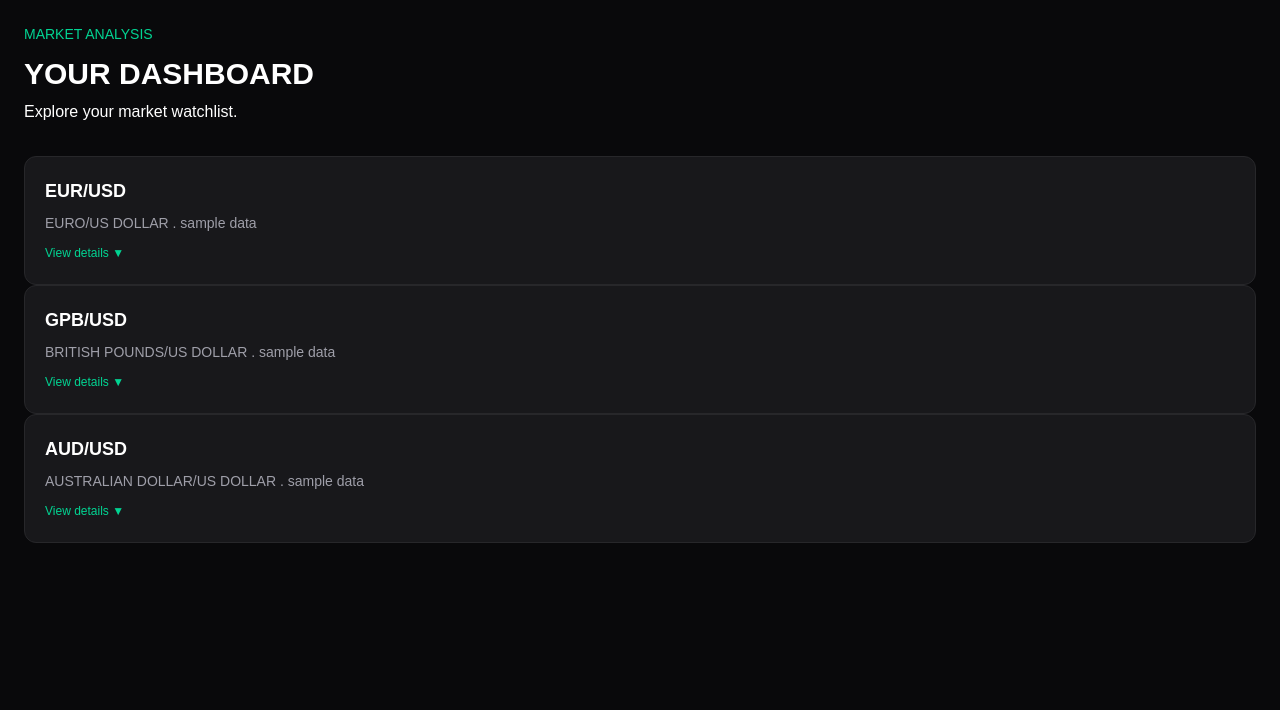
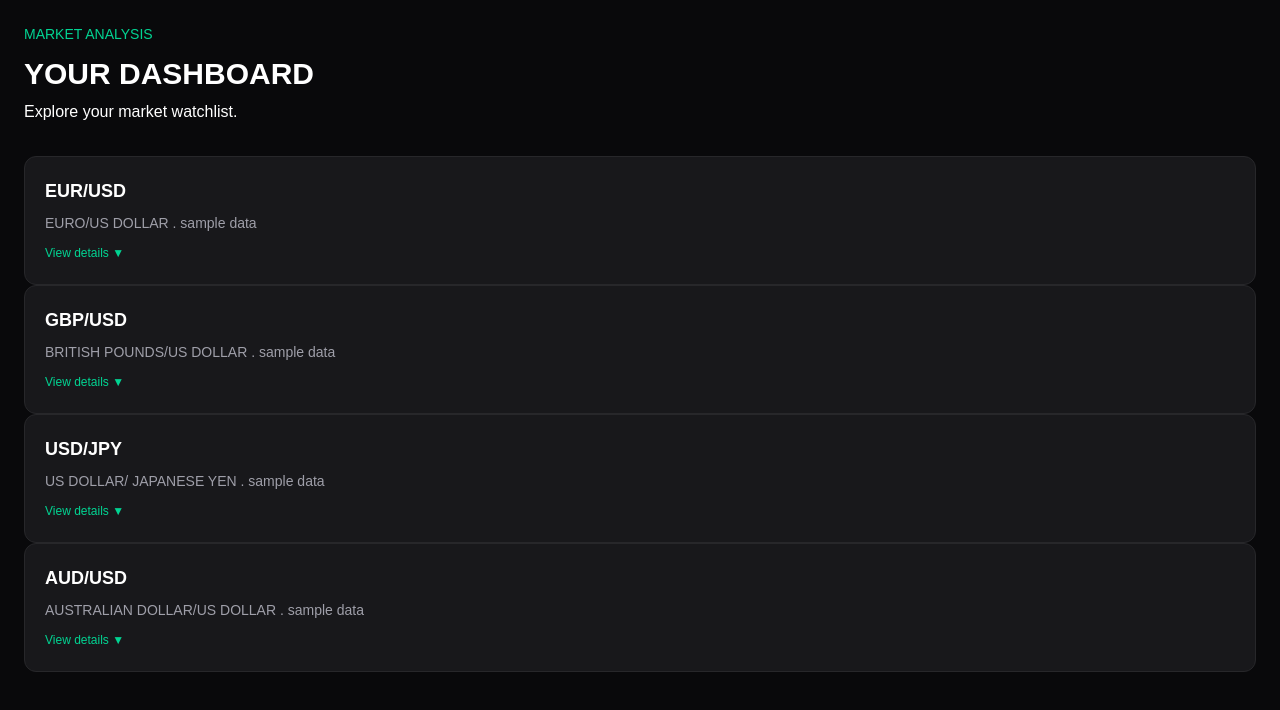
Before and after one commit to sketch-466/ai-market-analysis-app, a Next.js app: page / in a window 1280 px wide. Shown: the top 710 px of the page. Built offline with nearby package versions, Linux system fonts and the light colour scheme.

Commit message:
git.fix: added market pairs into arrays

```diff
--- a/app/page.tsx
+++ b/app/page.tsx
@@ -6,6 +6,23 @@ type MarketCardProps = {
   description : string;
 };
 
+const markets = [
+  {
+    pair :"EUR/USD",
+  description: "EURO/US DOLLAR . sample data"},
+  {
+    pair : "GBP/USD",
+    description: "BRITISH POUNDS/US DOLLAR . sample data"
+  },
+  {
+    pair :"USD/JPY",
+    description: "US DOLLAR/ JAPANESE YEN . sample data"
+  },
+  {
+    pair: "AUD/USD",
+    description: "AUSTRALIAN DOLLAR/US DOLLAR . sample data"
+  },
+]
 
 function MarketCard({ pair, description }: MarketCardProps) {
   const [expanded, setExpanded] = useState(false);
@@ -52,15 +69,10 @@ export default function Home(){
       </header>
 
       <section className ="mx-auto mt-8 mx-w-4xl gap-4 sm:grid-cols-2">
-        <MarketCard
-        pair ="EUR/USD"
-        description="EURO/US DOLLAR . sample data"/>
-        <MarketCard
-        pair ="GPB/USD"
-        description ="BRITISH POUNDS/US DOLLAR . sample data"/>
-        <MarketCard
-        pair ="AUD/USD"
-        description ="AUSTRALIAN DOLLAR/US DOLLAR . sample data"/>
+        {markets.map((market)=> (<MarketCard
+        key={market.pair}
+        pair={market.pair}
+        description={market.description}/>)) }
       </section>
     </main>
   )
```
